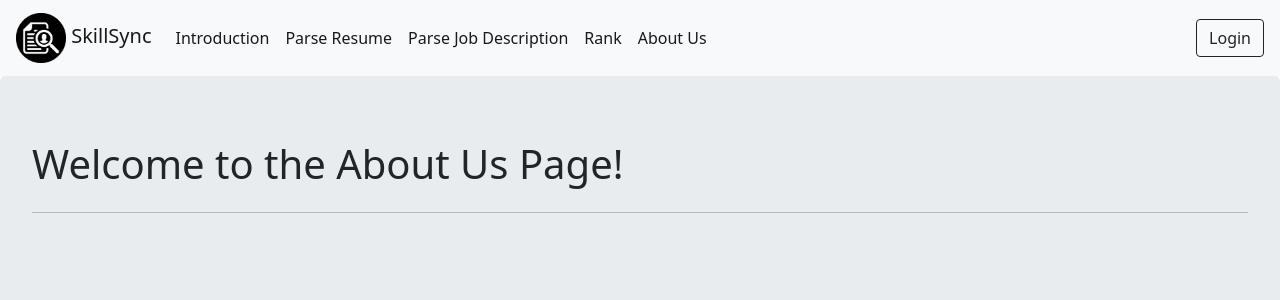
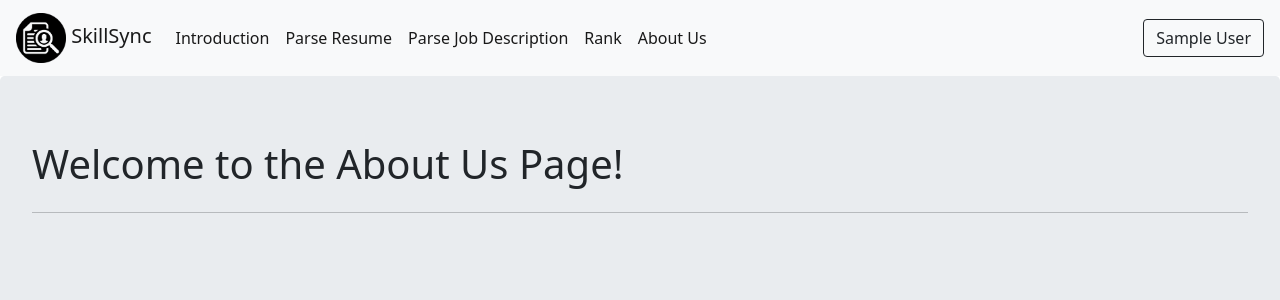
Before and after one commit to OGnewar/SkillSync---NER-based-Resume-Ranking-System, a Flask app: page /aboutUs in a window 1280 px wide. Shown: the top 300 px of the page. Run offline with Flask 3, Linux system fonts and the light colour scheme; the visitor is signed in with stand-in values (Sample User, id 1).

Commit message:
login button updated

```diff
--- a/templates/base.html
+++ b/templates/base.html
@@ -43,7 +43,11 @@
                     <a class="nav-link" href="{{url_for('aboutUs')}}">About Us<span class="sr-only">(current)</span></a>
                 </li>
             </ul>
+            {% if current_user.is_authenticated %}
+            <a href="{{ url_for('login') }}" class="btn btn-outline-dark">{{ current_user.name }}</a>
+            {% else %}
             <a href="{{ url_for('login') }}" class="btn btn-outline-dark">Login</a>
+            {% endif %}
         </div>
     </nav>
 
```
